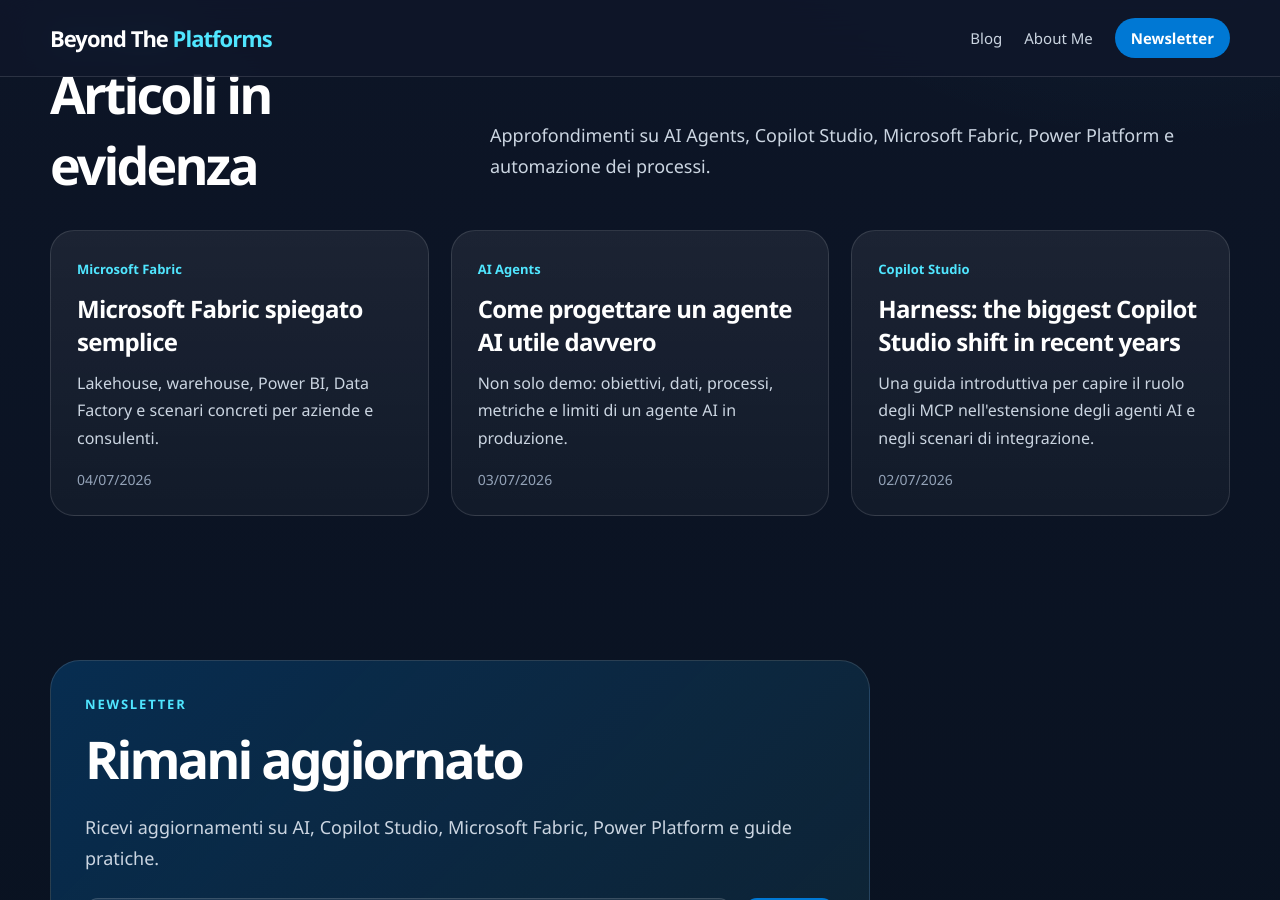
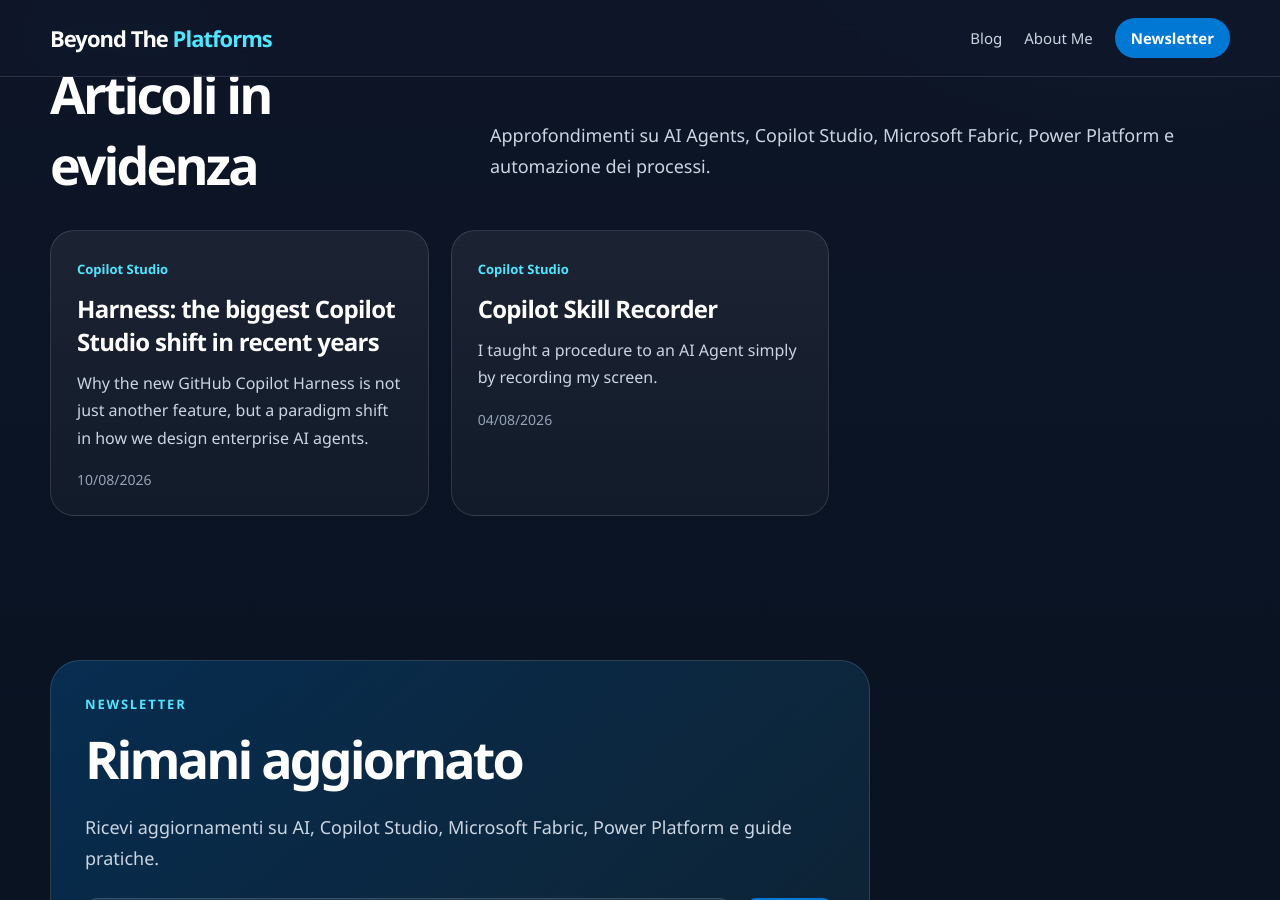
Before and after one commit to beyondtheplatforms/beyondtheplatforms.github.io, a Jekyll site: the page built from index.md, in a window 1280 px wide and 900 px high, scrolled down 649 px. Built offline with Jekyll 4.4.1, drawn with Linux system fonts in a browser that asks for light colours.

Commit message:
Update articoli

```diff
--- a/_posts/2026-07-03-progettare-agent-ai.md
+++ /dev/null
@@ -1,23 +0,0 @@
----
-layout: post
-title: "Come progettare un agente AI utile davvero"
-date: 2026-07-03
-category: "AI Agents"
-tags: ["AI Agents", "Automation", "Strategy"]
-excerpt: "Non solo demo: obiettivi, dati, processi, metriche e limiti di un agente AI in produzione."
----
-
-Questo è un articolo placeholder pronto per essere sostituito con il contenuto definitivo.
-
-## Il punto di partenza
-
-Un agente AI non dovrebbe nascere dalla domanda “che cosa può fare la tecnologia?”, ma dalla domanda “quale processo voglio migliorare?”.
-
-## Struttura consigliata
-
-- Obiettivo dell'agente
-- Utenti target
-- Fonti dati
-- Azioni disponibili
-- Limiti operativi
-- Metriche di valore
--- a/_posts/2026-07-04-microsoft-fabric-spiegato-semplice.md
+++ /dev/null
@@ -1,23 +0,0 @@
----
-layout: post
-title: "Microsoft Fabric spiegato semplice"
-date: 2026-07-04
-category: "Microsoft Fabric"
-tags: ["Microsoft Fabric", "Power BI", "Data"]
-excerpt: "Lakehouse, warehouse, Power BI, Data Factory e scenari concreti per aziende e consulenti."
----
-
-Questo è un articolo placeholder pronto per essere sostituito con il contenuto definitivo.
-
-## Obiettivo
-
-Spiegare Microsoft Fabric senza partire dalla piattaforma, ma dai casi d'uso: integrazione dati, analisi, governance e reporting.
-
-## Possibile scaletta
-
-- OneLake
-- Lakehouse
-- Warehouse
-- Data Factory
-- Power BI
-- Governance
--- /dev/null
+++ b/_posts/2026-08-04-Copilot-skill-recorder.md
@@ -0,0 +1,64 @@
+---
+layout: post
+title: "Copilot Skill Recorder"
+date: 2026-08-04
+category: "Copilot Studio"
+tags: ["MCP", "AI Agents", "Copilot Studio", "Skills"]
+excerpt: "I taught a procedure to an AI Agent simply by recording my screen."
+---
+
+Harness: the biggest Copilot Studio shift in recent years.
+
+<img src="{{ '/assets/images/copilot-skill-recorder.jpg' | relative_url }}" alt="Copilot Skill Recorder">
+
+I taught a procedure to an AI Agent simply by recording my screen
+Over the past few months, we have seen a real acceleration around AI agents: Skills, MCP Servers, orchestration, intelligent automations, and new ways to turn operational activities into reusable capabilities.
+
+The question I hear most often during courses, events, and projects is always the same: how long does it really take to teach an agent to perform a procedure?
+
+Microsoft is trying to answer this question with a very interesting project: Skill Recorder.
+
+The idea in one sentence You record a procedure once, and AI tries to turn it into a reusable Skill.
+
+We are not talking about a macro. We are not talking about traditional RPA. And most importantly, we are not talking about recording a rigid sequence of clicks.
+
+The point is different: observing an activity performed by a person and converting it into a procedure that an agent can understand, describe, adapt, and reuse.
+
+## What Skill Recorder is
+
+Skill Recorder is a Microsoft open-source project that makes it possible to record a desktop work session and turn it into a Skill. During the recording, it can collect elements such as:
+
+- desktop activity
+- window changes
+- web navigation
+- clicks and interactions
+- optional voice narration
+
+Once the recording is complete, GitHub Copilot analyzes what happened and tries to reconstruct:
+
+- the goal of the procedure
+- the logical steps
+- the required inputs
+- the expected results
+- an exportable Skill
+
+This is the most interesting part: AI does not only try to understand where we clicked; it tries to interpret what we were trying to achieve.
+
+## Installation and configuration
+
+Installation requires a GitHub account with access to Copilot. On Windows, the procedure uses PowerShell and a specific release commit, so that a precise version of the project is installed.
+
+$commit=”<commit>”
+$env:SKILL_RECORDER_COMMIT=$commit
+irm “https://raw.githubusercontent.com/microsoft/skill-recorder/$commit/install.ps1&#8221; | iex
+On first launch, the application requires a few configuration steps:
+
+- checking that GitHub Copilot is available
+- GitHub authorization through Device Code Flow
+- enabling screen recording
+- optional voice transcription configuration
+- opening the Skill Recorder interface
+
+Practical note Voice transcription is not mandatory for the first test. You can start by recording only the screen and activity, then enable voice at a later stage.
+
+...
--- a/_posts/2026-07-02-Harness-costs.md
+++ b/_posts/2026-08-10-Harness-costs.md
@@ -1,10 +1,10 @@
 ---
 layout: post
 title: "Harness: the biggest Copilot Studio shift in recent years"
-date: 2026-07-02
+date: 2026-08-10
 category: "Copilot Studio"
 tags: ["MCP", "AI Agents", "Copilot Studio", "Harness"]
-excerpt: "Una guida introduttiva per capire il ruolo degli MCP nell'estensione degli agenti AI e negli scenari di integrazione."
+excerpt: "Why the new GitHub Copilot Harness is not just another feature, but a paradigm shift in how we design enterprise AI agents."
 ---
 
 Harness: the biggest Copilot Studio shift in recent years.
@@ -15,7 +15,7 @@
 
 Quick summary: Microsoft is moving Copilot Studio from the chatbot-with-workflows paradigm to the agentic platform paradigm. You no longer design only conversational paths: you design capabilities, tools, memory, and specialized agents that collaborate to achieve an objective.
 
-## The right question is not “what is a Harness?”
+## The right question is not “what is a Harness?
 
 The right question is: why did Microsoft feel the need to introduce a new way to build and run agents?
 
```
Also changed, not shown: 1 other file.
